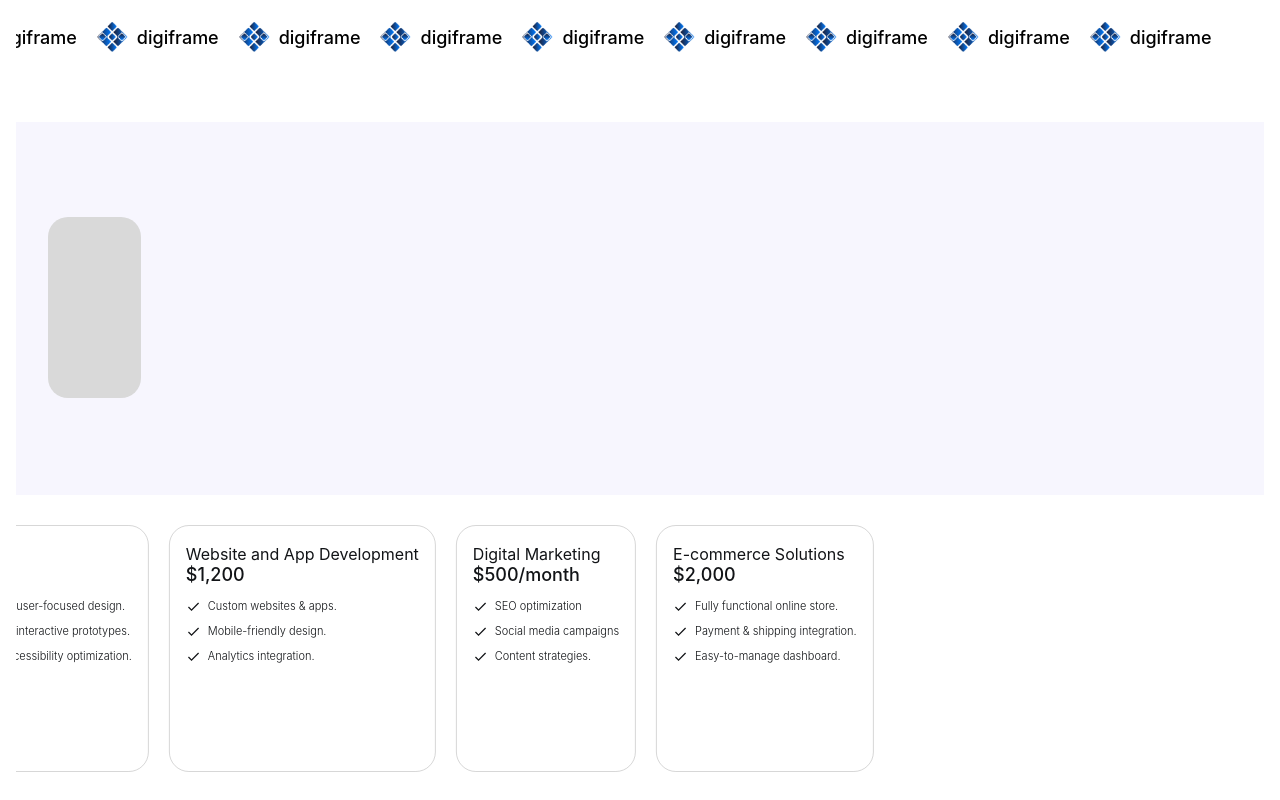
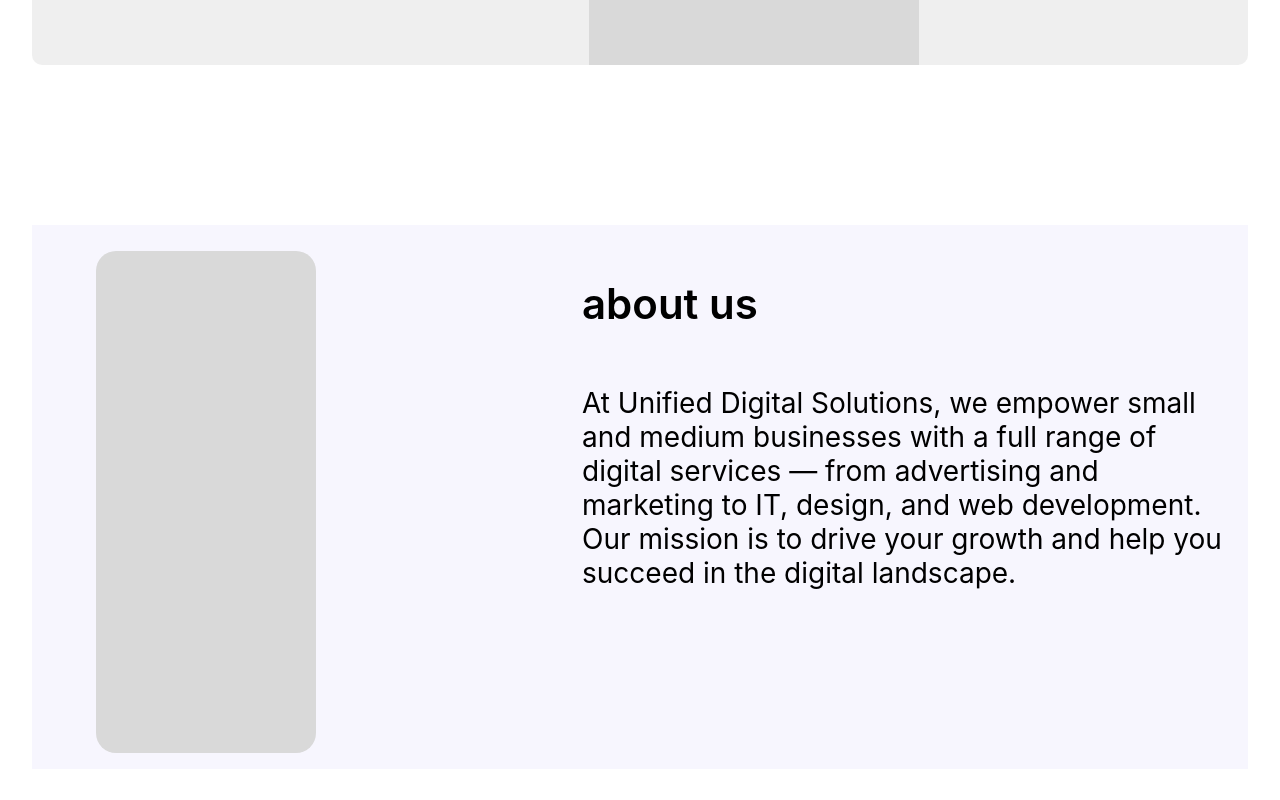
Before and after one commit to Lussskki/digiframe, a React (Vite) app: page /home in a window 1280 px wide. Shown: the part 820-1620 px from the top of the page. Built offline with nearby package versions, Linux system fonts and the light colour scheme.

Commit message:
add:responsive

```diff
--- a/src/Components/CSS/Home.css
+++ b/src/Components/CSS/Home.css
@@ -70,6 +70,10 @@
   font-weight: normal;
 }
 
+.homeAboutUsInfo{
+    display: none;
+}
+
 .homeAboutUsContent{
     width: 100%;
     height: 100%;
@@ -88,12 +92,12 @@
 }
 
 .slider-container {
-    width: 100%;
     overflow: hidden;
     position: relative;
     margin-top: 30px;
+    width: calc(100% + 32px);
+    margin-left: -16px;
   }
-
 
   .slider {
     display: flex;
@@ -148,6 +152,11 @@
     margin-top: 14px;
   }
 
+  .homeCheckMark{
+    width: 15px;
+    height: 15px;
+  }
+
   .offerItem{
     display: flex;
     gap: 7px;
@@ -167,6 +176,7 @@
     text-overflow: ellipsis;
   }
 
+
   @keyframes slide {
     0% {
       transform: translateX(0);
@@ -177,4 +187,197 @@
   }
 
   @media (min-width:768px) {
+    .homeHeaderHead {
+        font-size: 36px;
+      }
+
+    .homeAboutUsHead{
+        font-size: 34px;
+    }
+
+    .sliderText{
+        font-size: 33px;
+    }
+
+    .sliderLogo{
+        width: 45px;
+        height: 45px;
+      }
+
+    .offerBox{
+        height: 390px;
+    }
+
+    .offerName{
+        font-size: 18px;
+      }
+
+    .offerPrice{
+        font-size: 27px;
+        margin-top: 4px;
+    }
+
+    .offerItem{
+        font-size: 13px;
+    }
+
+    .homeCheckMark{
+        width: 20px;
+        height: 20px;
+    }
   }
+
+  @media (min-width:1024px) {
+    .homeSection{
+        padding: 160px 32px 277px;
+    }
+
+    .homeHeader{
+        align-items: center;
+        height: 643px;
+        padding: 26px;
+    }
+
+    .homeHeaderHead{
+        font-size: 42px;
+    }
+
+    .homeHeaderSubhead{
+        display: none;
+    }
+
+    .homeHeaderBox {
+        width: 330px;
+        height: 330px;
+      }
+
+      .homeHeaderBoxPosition1{
+          right:64px;
+          bottom:162px
+      }
+
+      .homeHeaderBoxPosition2{
+          right:329px;
+          bottom:-60px
+      }
+
+      .homeAboutUs{
+        height: 544px;
+        display: flex;
+        flex-direction: row-reverse;
+        justify-content: space-between;
+        align-items: flex-start;
+        margin-top: 160px;
+        padding: 26px 16px 16px 64px;
+    }
+
+    .homeAboutUs2{
+        height: 811px;
+        padding: 43px 0px 178px 81px;
+    }
+
+    .homeAboutUsInfoBox{
+        display: flex;
+        flex-direction: column;
+        justify-content: flex-start;
+        gap:57px;
+        margin-top: 27px;
+    }
+
+    .homeAboutUsInfo{
+        display: block;
+        font-size: 28px;
+        font-weight: normal;
+        color: #000;
+        width: 650px;
+    }
+
+    .homeAboutUsHead{
+      font-size: 42px;
+      font-weight: 600;
+    }
+
+    .homeAboutUsContent{
+        width: 100%;
+        height: 100%;
+        margin-top: 0px;
+    }
+
+    .homeAboutUsContent2{
+        margin-top:88px;
+    }
+
+    .homeAboutUsContentInside{
+        width: 220px;
+        height: 502px;
+
+    }
+
+    .slider-container {
+        margin-top: 230px;
+        width: calc(100% + 64px);
+        margin-left: -32px;
+      }
+      .slider-container2 {
+        margin-top: 365px;
+      }
+
+      .offerSlider{
+        gap:104px
+    }
+
+    .sliderText{
+        font-size: 48px;
+    }
+
+    .sliderLogo{
+        width: 60px;
+        height: 60px;
+      }
+
+      .offerBox{
+        padding: 25px;
+      }
+
+      .offerName{
+        font-weight: bold;
+      }
+
+    .offerPrice{
+        font-size: 36px;
+        margin-top: 4px;
+        font-weight: 800;
+    }
+
+  }
+
+  @media (min-width:1440px){
+    .homeAboutUsInfo{
+        display: block;
+        font-size: 32px;
+        font-weight: normal;
+        color: #000;
+        width: 900px;
+    }
+
+    .homeAboutUsHead{
+      font-size: 48px;
+      font-weight: 600;
+    }
+
+    .homeAboutUsContent{
+        width: 100%;
+        height: 100%;
+        margin-top: 0px;
+    }
+
+    .homeAboutUsContent2{
+        margin-top:88px;
+    }
+
+    .homeAboutUsContentInside{
+        width: 279px;
+        height: 502px;
+
+    }
+  }
--- a/src/Components/Home.jsx
+++ b/src/Components/Home.jsx
@@ -27,7 +27,7 @@
           <div className="offerItems">
             {components.offer.map((item, index) => (
                 <div key={index} className="offerItem">
-                  <MdOutlineDone style={{ width: "15px", height: "15px" }} />
+                  <MdOutlineDone className="homeCheckMark" />
                   <div className="offerItemName">{item}</div>
                 </div>
               ))}
@@ -76,14 +76,22 @@
     ]
 
     return (
-      <div className="slider-container">
-        <div className="slider">
-          {comp === "logo" ?
+      <div className={`slider-container ${comp != "logo" && 'slider-container2' }`}>
+        <div className={`slider ${comp != "logo" && 'offerSlider'} `}>
+          {comp == "logo" ?
             Array(10).fill(null).map((_, index) => {
               return(<Logo key={index} />)})
             :
-            offers.map((item, index) => {
-              return(<Offers key={index + 10} components={item} />)})
+            <>
+            {offers.map((item, index) => {
+              return(
+              <Offers key={index + 10} components={item} />
+            )})}
+            {offers.map((item, index) => {
+              return(
+              <Offers key={index + 10} components={item} />
+            )})}
+            </>
           }
         </div>
       </div>
@@ -94,7 +102,14 @@
     return (
       <div className={`homeAboutUs ${props.infoFor != "about" && 'homeAboutUs2'} `}>
         {props.infoFor == "about" ? (
+          <div className="homeAboutUsInfoBox" >
           <h1 className="homeAboutUsHead">about us</h1>
+          <p className="homeAboutUsInfo" >At Unified Digital Solutions, we empower small and medium
+businesses with a full range of digital services — from
+advertising and marketing to IT, design, and web
+ development. Our mission is to drive your growth
+ and help you succeed in the digital landscape.</p>
+          </div>
         ) : null}
         <div className={` homeAboutUsContent ${props.infoFor != "about" && 'homeAboutUsContent2'} `}>
           <div className="homeAboutUsContentInside" />
```
